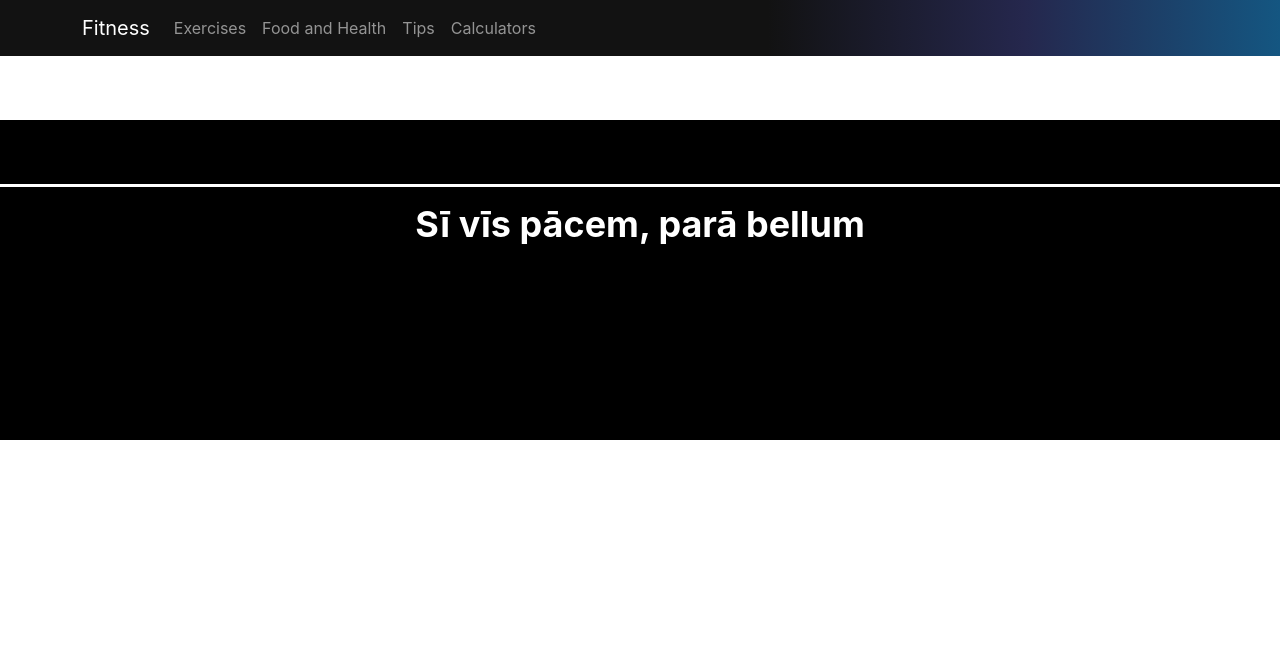
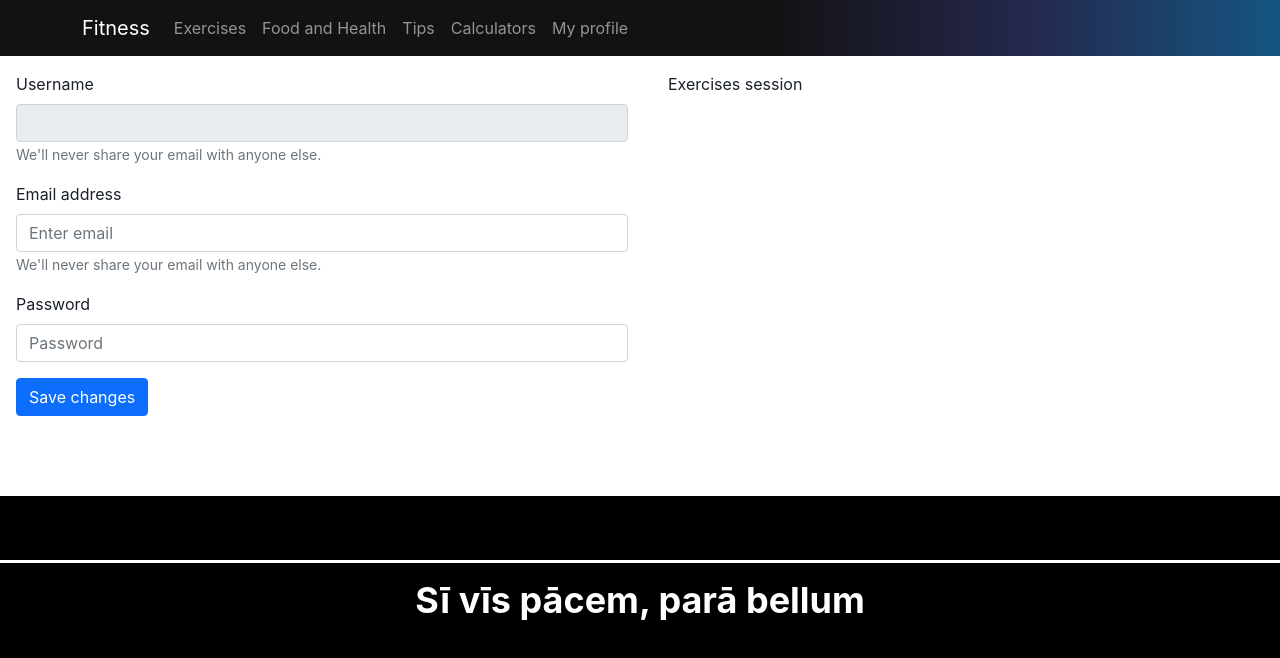
Before and after one commit to Mange99/Janet-Jackson, a React (Create React App) app: page /Profile-Page in a window 1280 px wide. Shown: the top 658 px of the page. Built offline with nearby package versions, Linux system fonts and the light colour scheme.

Commit message:
ProfilePage front-end

```diff
--- a/package.json
+++ b/package.json
@@ -6,6 +6,8 @@
     "@chakra-ui/react": "^1.8.7",
     "@emotion/react": "^11.9.0",
     "@emotion/styled": "^11.8.1",
+    "@mui/material": "^5.6.4",
+    "@mui/styled-engine-sc": "^5.6.1",
     "@testing-library/jest-dom": "^5.16.3",
     "@testing-library/react": "^12.1.4",
     "@testing-library/user-event": "^13.5.0",
@@ -22,6 +24,7 @@
     "react-icons": "^4.3.1",
     "react-router-dom": "^6.3.0",
     "react-scripts": "5.0.0",
+    "styled-components": "^5.3.5",
     "typescript": "^4.6.3",
     "web-vitals": "^2.1.4"
   },
--- a/src/App.tsx
+++ b/src/App.tsx
@@ -7,6 +7,7 @@ import LandingPage from "./pages/LandingPage";
 import { HeaderComponent } from "./components/header/headerComponent";
 import Footer from "./components/Footer";
 import { FoodPage} from "../src/components/foodPage/foodPage"
+import {ProfilePage} from "../src/pages/profilePage"
 
 
 function App() {
@@ -19,6 +20,7 @@ function App() {
           <Route path="calculators" element={<CalculatorPage />} />
           <Route path="food-and-helth" element={<FoodPage/>}/>
           <Route path="/tips" element={<TipsPage />} />
+          <Route path="Profile-Page" element={<ProfilePage/>}  />
 
       </Routes>
       <Footer />
--- a/src/components/header/headerComponent.tsx
+++ b/src/components/header/headerComponent.tsx
@@ -14,6 +14,7 @@ export function HeaderComponent() {
             <Nav.Link as={Link} to="food-and-helth">Food and Health</Nav.Link>
             <Nav.Link as={Link} to="tips">Tips</Nav.Link>
             <Nav.Link as={Link} to="calculators">Calculators</Nav.Link>
+            <Nav.Link as={Link} to="Profile-Page">My profile</Nav.Link>
           </Nav>
         </Container>
       </Navbar>
--- /dev/null
+++ b/src/pages/profilePage.tsx
@@ -0,0 +1,49 @@
+import * as React from "react";
+import "bootstrap/dist/css/bootstrap.min.css";
+import { Button, Form, Row, Col } from "react-bootstrap";
+
+export const ProfilePage = () => {
+  return (
+    <>
+
+      <Row>
+        <Col className="m-3">
+          <Form>
+
+            <Form.Group className="mb-3" controlId="ProfileUsername">
+              <Form.Label>Username</Form.Label>
+              <Form.Control type="text" placeholder="" disabled />
+              <Form.Text className="text-muted">
+                We'll never share your email with anyone else.
+              </Form.Text>
+            </Form.Group>
+
+            <Form.Group className="mb-3" controlId="ProfileEmail">
+              <Form.Label>Email address</Form.Label>
+              <Form.Control type="email" placeholder="Enter email" />
+              <Form.Text className="text-muted">
+                We'll never share your email with anyone else.
+              </Form.Text>
+            </Form.Group>
+
+            <Form.Group className="mb-3" controlId="profilePassword">
+              <Form.Label>Password</Form.Label>
+              <Form.Control type="password" placeholder="Password" />
+            </Form.Group>
+   <Button>
+     Save changes
+   </Button>
+
+          </Form>
+        </Col>
+
+
+        <Col>
+        <Form.Label className="mt-3"> Exercises session  </Form.Label>
+
+
+        </Col>
+      </Row>
+    </>
+  );
+};
```
Also changed, not shown: 1 other file (tests, documents, lock files or other folders).
